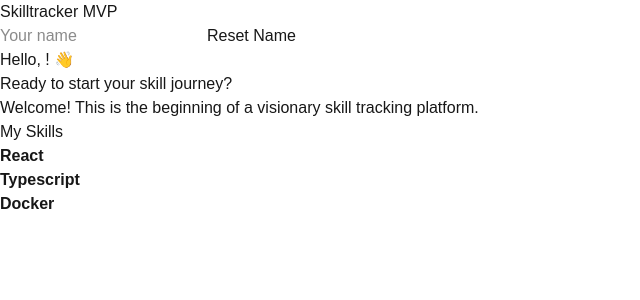
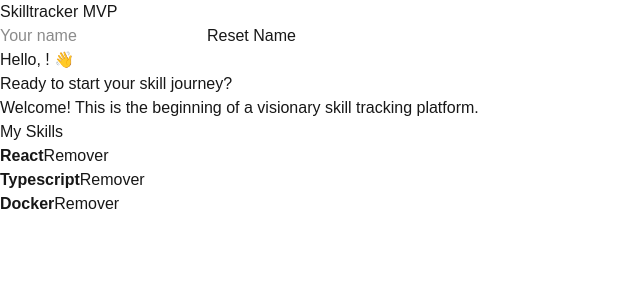
Before and after one commit to hedy44/skilltracker, a Next.js app in the folder frontend/: page / in a window 1280 px wide. Shown: the top 300 px of the page, without its empty margins (0-640 px from the left). Built offline with nearby package versions, Linux system fonts and the light colour scheme.

Commit message:
feat: allow removing skills from the list

```diff
--- a/frontend/src/app/page.tsx
+++ b/frontend/src/app/page.tsx
@@ -7,11 +7,16 @@ export default function Home() {
   //Constantes
   const [name, setName] =useState('');
   const resetName = () => setName('');
-  const skills = [
+  const [skills, setSkills] = useState([
     {id: 1, name: "React"},
     {id: 2, name: "Typescript"},
     {id: 3, name: "Docker"},
-  ]
+  ]);
+
+  function handleRemoveSkill(id: number) {
+  setSkills(skills.filter(skill => skill.id !== id));
+}
+
 
   return (
     <main>
@@ -29,7 +34,11 @@ export default function Home() {
       <h2>My Skills</h2>
       <div>
         {skills.map(skill => (
-          <SkillCard key={skill.id} skill={skill} />
+          <SkillCard
+          key={skill.id}
+          skill={skill}
+          onRemove={handleRemoveSkill}
+          />
         ))}
       </div>
     </main>
--- a/frontend/src/components/SkillCard.tsx
+++ b/frontend/src/components/SkillCard.tsx
@@ -1,11 +1,13 @@
 type SkillCardProps = {
-    skill: {id: number; name: string}
+    skill: {id: number; name: string};
+    onRemove: (id: number) => void;
 }
 
-export default function SkillCard ({ skill} : SkillCardProps){
+export default function SkillCard ({ skill, onRemove} : SkillCardProps){
     return (
         <div>
             <strong>{skill.name}</strong>
+      <button onClick={() => onRemove(skill.id)}>Remover</button>
         </div>
     )
 }
```
